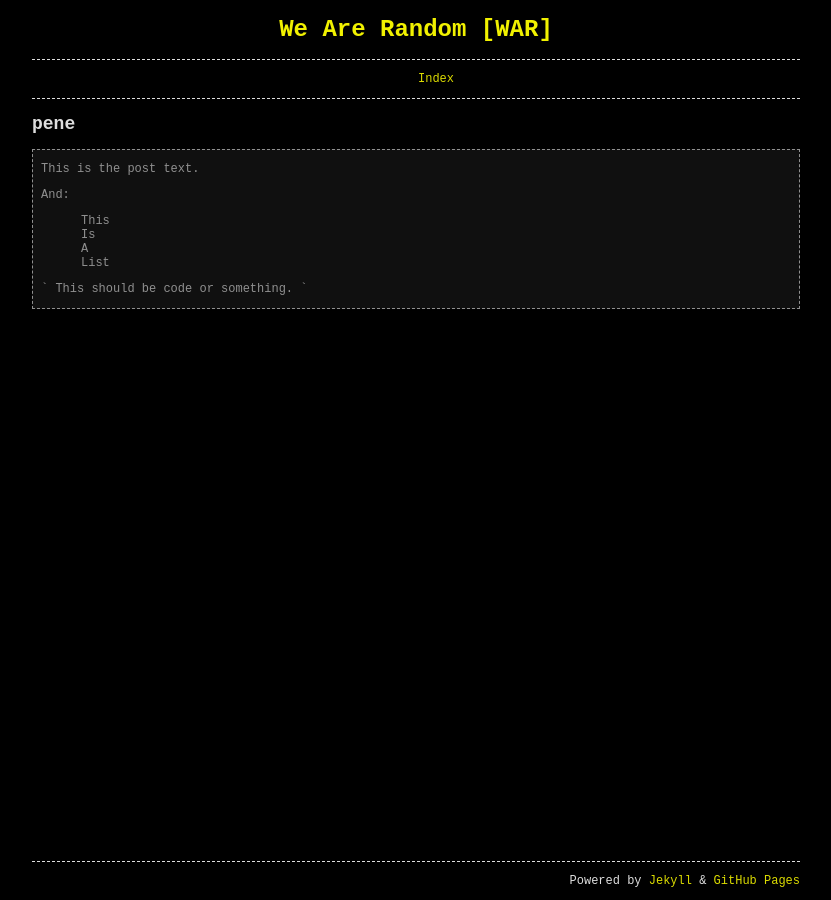
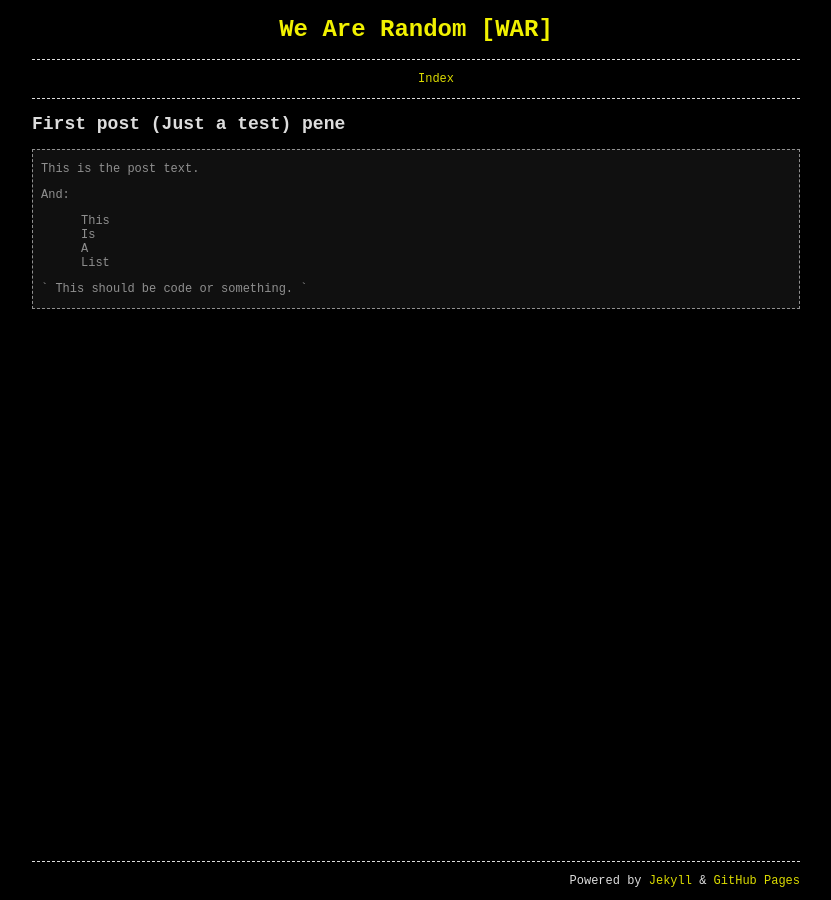
Before and after one commit to wearerandom/wearerandom.github.io, a Jekyll site: the page built from _posts/2016-09-15-first-post.md, in a window 1280 px wide. Shown: the whole page, without its empty margins (224-1055 px from the left). Built offline with Jekyll 4.4.1, drawn with Linux system fonts in a browser that asks for light colours; part of the change alters nothing that is shown.

```diff
--- a/_layouts/default.html
+++ b/_layouts/default.html
@@ -2,7 +2,7 @@
 <body class="wrap">
       <h1>We Are Random [WAR]</h1>
       {% include navbar.html %}
-      <h2>{{ title }} pene</h2>
+      <h2>{{ page.title }} pene</h2>
     <div class="postcont">
       {{ content }}
     </div>
```
